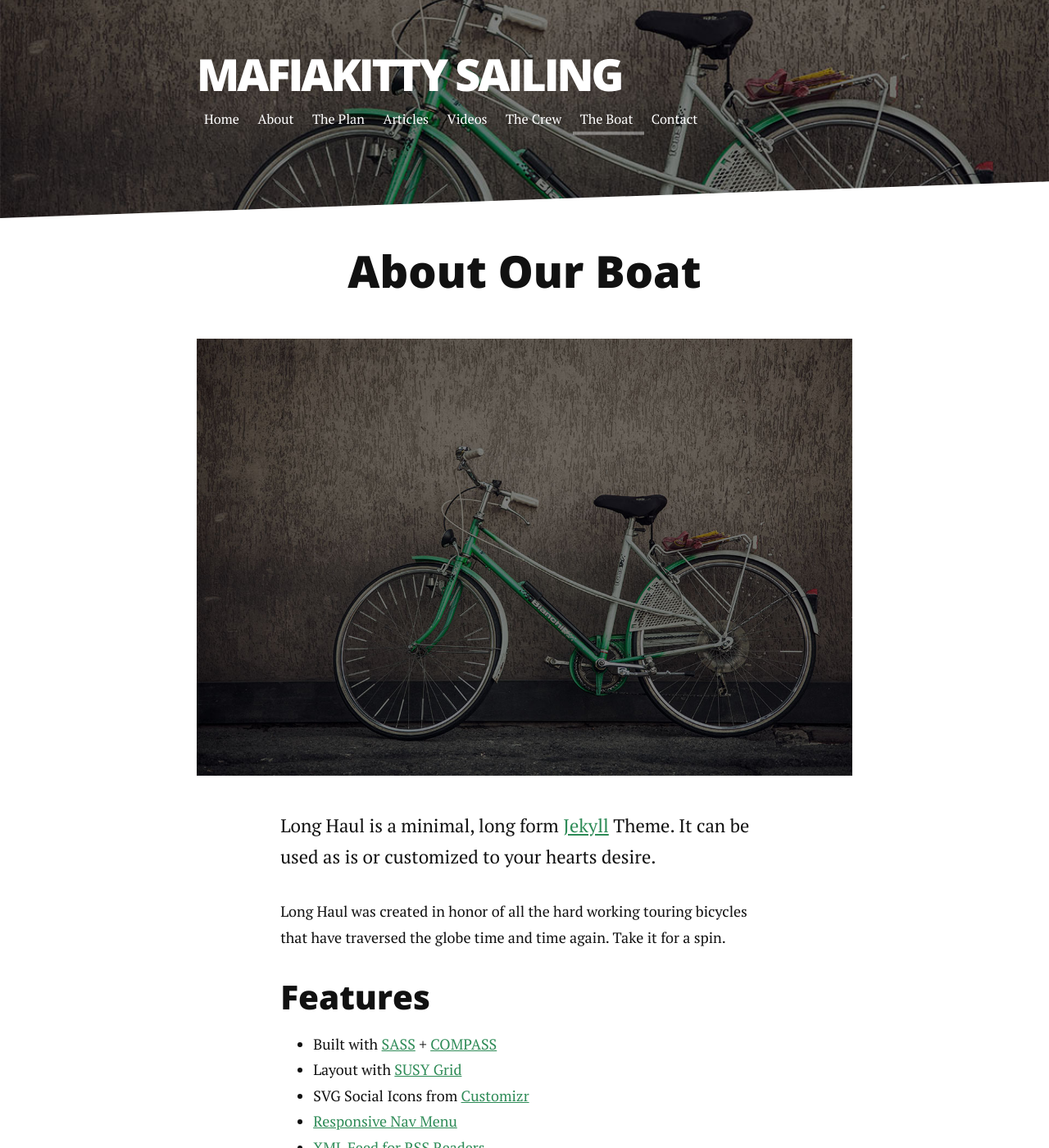
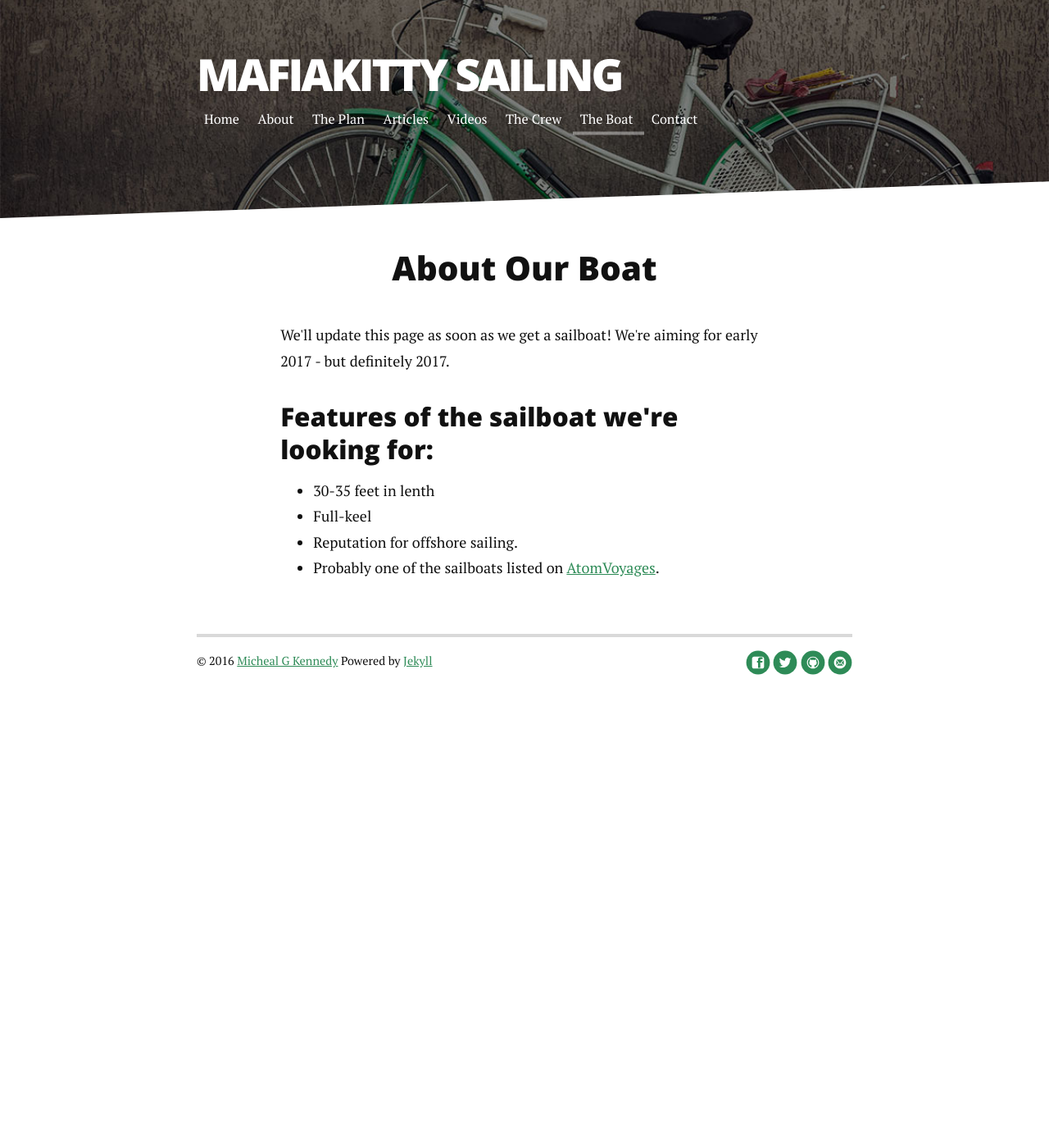
Before and after one commit to MichealKennedy/channel-old, a Jekyll site: the page built from boat/index.html, in a window 1280 px wide and 1400 px high. Shown: the whole window at 82% size. Built offline with Jekyll 4.4.1, drawn with Linux system fonts in a browser that asks for light colours; nearby versions of some CDN libraries; some of the changed text lies outside the part shown.

Commit message:
Working on the pages.

```diff
--- a/boat/index.html
+++ b/boat/index.html
@@ -4,22 +4,13 @@
 ---
 
 <div class="post">
-	<h1 class="pageTitle">About Our Boat</h1>
-	<img src="{{ '/assets/img/touring.jpg' | prepend: site.baseurl }}" alt="">
-	<p class="intro">Long Haul is a minimal, long form <a href="http://jekyllrb.com">Jekyll</a> Theme. It can be used as is or customized to your hearts desire.</p>
-	<p>Long Haul was created in honor of all the hard working touring bicycles that have traversed the globe time and time again. Take it for a spin.</p>
-	<h2>Features</h2>
+	<h2 class="pageTitle">About Our Boat</h2>
+	<p>We'll update this page as soon as we get a sailboat! We're aiming for early 2017 - but definitely 2017.</p>
+	<h3>Features of the sailboat we're looking for:</h3>
 	<ul>
-		<li>Built with <a href="http://sass-lang.com/">SASS</a> + <a href="http://compass-style.org/">COMPASS</a></li>
-  		<li>Layout with <a href="http://susy.oddbird.net/">SUSY Grid</a></li>
-  		<li>SVG Social Icons from <a href="http://customizr.net/icons/">Customizr</a></li>
-  		<li><a href="http://responsive-nav.com/">Responsive Nav Menu</a></li>
-  		<li><a href="https://github.com/snaptortoise/jekyll-rss-feeds">XML Feed for RSS Readers</a></li>
-  		<li>Contact Form via <a href="http://formspree.io/">Formspree</a></li>
-      <li>5 Post Loop with excerpt on Home Page</li>
-  		<li>Previous / Next Post Navigation</li>
-      <li>Estimated Reading Time for posts</li>
-  		<li><a href="https://github.com/adobe-webplatform/dropcap.js">Drop Cap</a> on posts</li>
-  		<li><a href="http://typecast.com/blog/a-more-modern-scale-for-web-typography">A Better Type Scale</a></li>
+		<li>30-35 feet in lenth</li>
+		<li>Full-keel</li>
+		<li>Reputation for offshore sailing.</li>
+		<li>Probably one of the sailboats listed on <a href="http://www.atomvoyages.com/planning/good-old-boats-list.html" target="_blank">AtomVoyages</a>.</li>
   	</ul>
 </div>
```
Also changed, not shown: about.md (+6 -3 lines), crew/index.html (+7 -16 lines).
